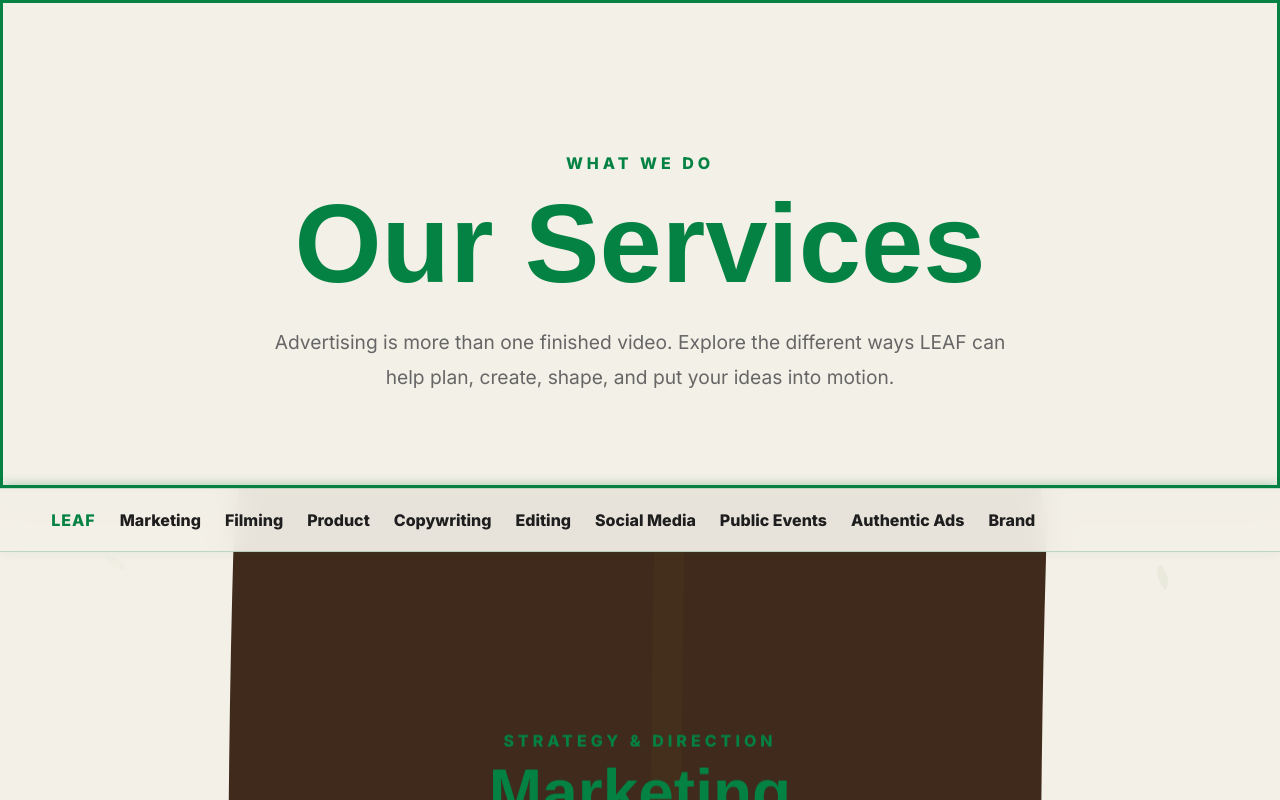
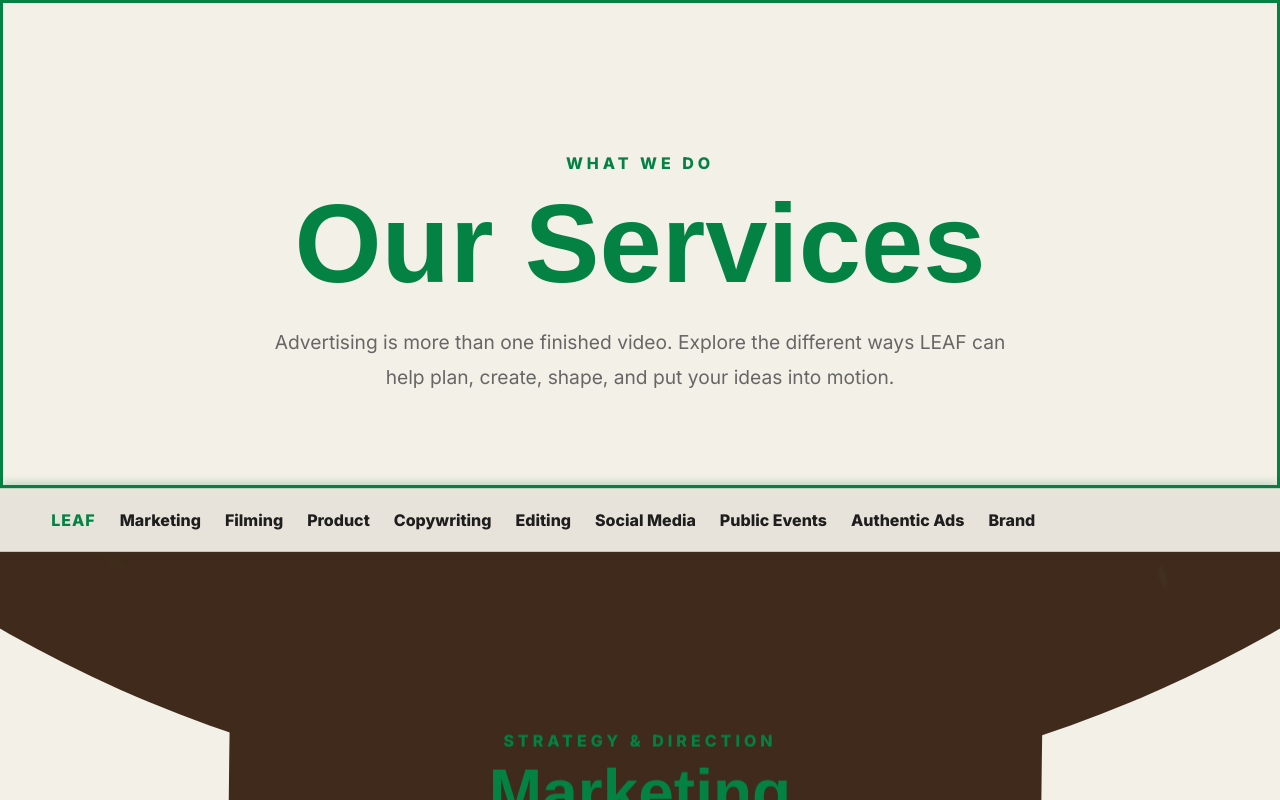
Before and after one commit to TheLeafAgency/The-LEAF-Agency, a Next.js app: page /services in a window 1280 px wide. Shown: the top 800 px of the page. Built offline with nearby package versions, Linux system fonts and the light colour scheme.

Commit message:
Make bottom explosion grow outward as a full-screen circle

```diff
--- a/app/globals.css
+++ b/app/globals.css
@@ -2345,29 +2345,32 @@ section { width: 100%; }
 }
 
 
-/* Bottom explosion: a true circle expands outward from the bottom-center point. */
+/* Bottom explosion: a true circle grows outward from the bottom-center edge. */
 .services-brown-explosion {
   position: fixed !important;
   left: 50% !important;
-  top: calc(100% - 100vmax) !important;
   right: auto !important;
-  bottom: auto !important;
-  width: 200vmax !important;
-  height: 200vmax !important;
+  top: auto !important;
+  bottom: 0 !important;
+  width: 0 !important;
+  height: 0 !important;
   aspect-ratio: 1 / 1 !important;
   background: #3F2A1B !important;
   border-radius: 50% !important;
   clip-path: none !important;
-  transform: translateX(-50%) scale(0) !important;
-  transform-origin: 50% 50% !important;
+  transform: translateX(-50%) !important;
+  transform-origin: 50% 100% !important;
   opacity: 1 !important;
   visibility: visible !important;
   pointer-events: none !important;
   z-index: 95 !important;
   animation: none !important;
-  transition: transform 1.2s cubic-bezier(.15,.85,.2,1) !important;
+  transition:
+    width 1.2s cubic-bezier(.15,.85,.2,1),
+    height 1.2s cubic-bezier(.15,.85,.2,1) !important;
 }
 .services-tree-layer.services-explosion-visible .services-brown-explosion,
 .services-page-at-bottom .services-brown-explosion {
-  transform: translateX(-50%) scale(1) !important;
-}
+  width: 200vmax !important;
+  height: 200vmax !important;
+}
```
